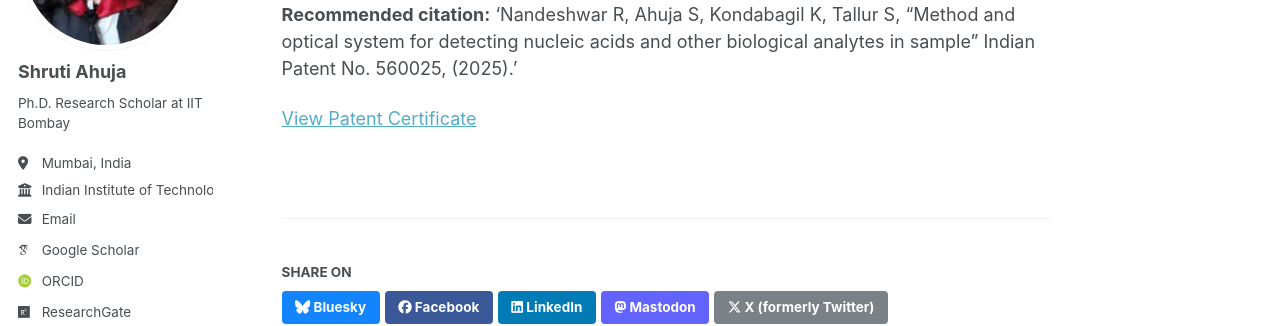
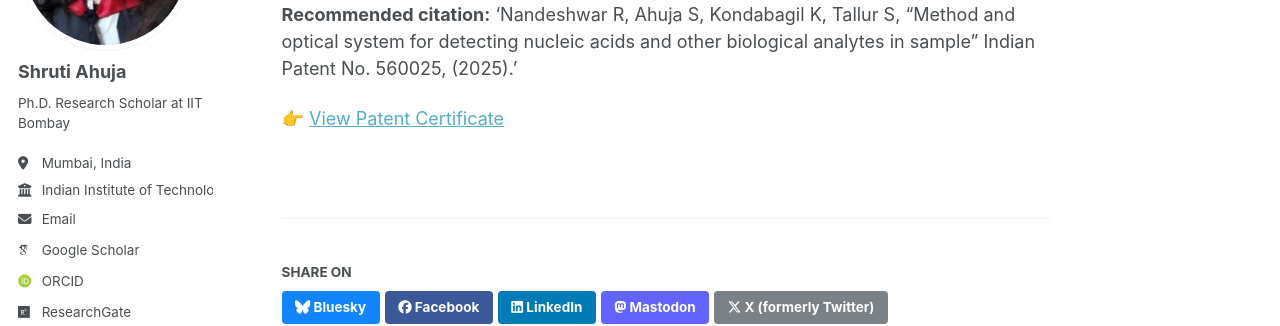
Before and after one commit to shrutiahuja/shrutiahuja.github.io, a Jekyll site: the page built from _publications/2025-05-12-patent.md, in a window 1280 px wide and 1043 px high. Shown: the part 223-549 px from the top of the window. Built offline with Jekyll 4.4.1, drawn with Linux system fonts in a browser that asks for light colours; some web fonts are replaced; a script that is not in the unit is left out.

```diff
--- a/_publications/2025-05-12-patent.md
+++ b/_publications/2025-05-12-patent.md
@@ -12,4 +12,4 @@ Recommended citation: 'Nandeshwar R, Ahuja S, Kondabagil K, Tallur S, “Method
 
 **Recommended citation:** 'Nandeshwar R, Ahuja S, Kondabagil K, Tallur S, “Method and optical system for detecting nucleic acids and other biological analytes in sample” Indian Patent No. 560025, (2025).'
 
-[View Patent Certificate]({{ page.paperurl }})
+👉 [View Patent Certificate]({{ page.paperurl }})
```
